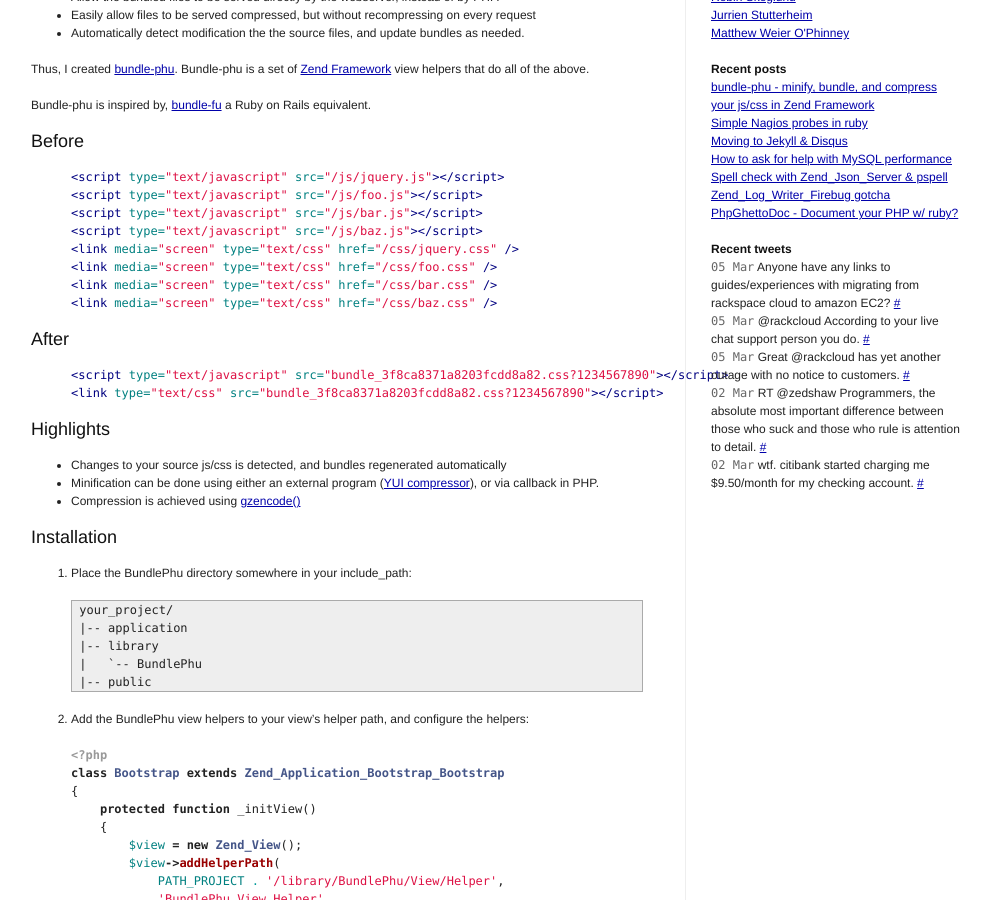
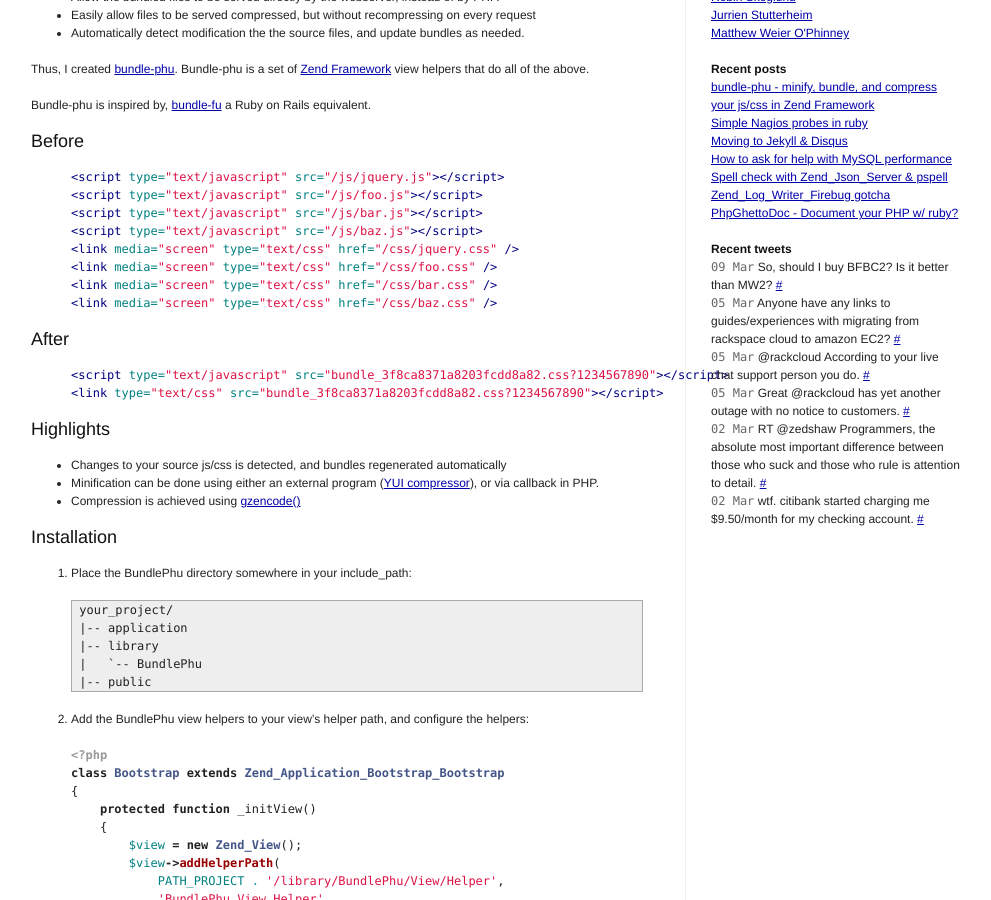
Before and after one commit to hobodave/hobodave.github.com, a Jekyll site: the page built from index.html, in a window 1280 px wide and 900 px high, scrolled down 337 px. Shown: the whole window, without its empty margins (134-1125 px from the left). Built offline with Jekyll 4.4.1, drawn with Linux system fonts in a browser that asks for light colours; Markdown is read by kramdown in place of the engine named in the settings; comment, search, counter and statistics services are not loaded.

Commit message:
Automatic tweet update

```diff
--- a/_includes/twitter.html
+++ b/_includes/twitter.html
@@ -1,4 +1,5 @@
 <ul id="twitter_list" class="pull-1">
+<li><span class="gentle">09 Mar</span> So, should I buy BFBC2? Is it better than MW2? <a href="http://twitter.com/hobodave/status/10243005621">#</a></li>
 <li><span class="gentle">05 Mar</span> Anyone have any links to guides/experiences with migrating from rackspace cloud to amazon EC2? <a href="http://twitter.com/hobodave/status/10034335539">#</a></li>
 <li><span class="gentle">05 Mar</span> @rackcloud According to your live chat support person you do. <a href="http://twitter.com/hobodave/status/10032960866">#</a></li>
 <li><span class="gentle">05 Mar</span> Great @rackcloud has yet another outage with no notice to customers. <a href="http://twitter.com/hobodave/status/10032542560">#</a></li>
```
